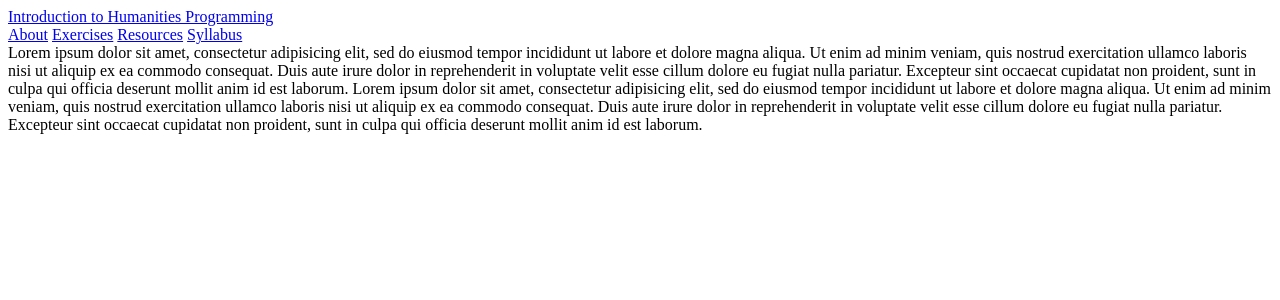
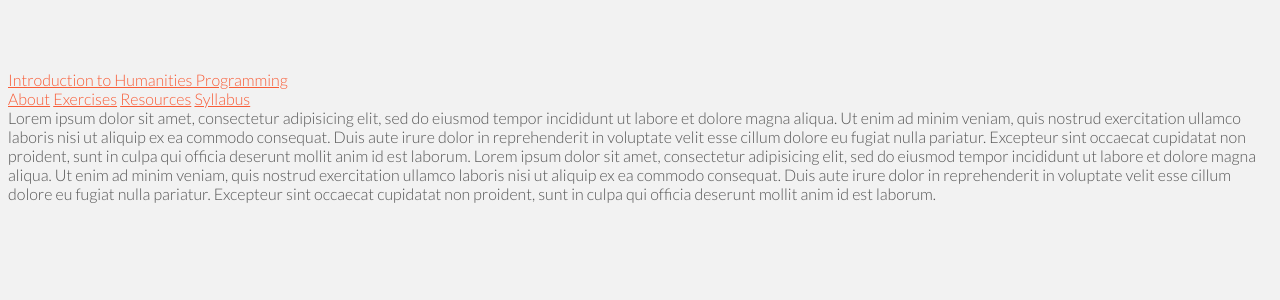
Before and after one commit to humanitiesprogramming/humanitiesprogramming.github.io, a Jekyll site: the page built from index.html, in a window 1280 px wide. Shown: the top 300 px of the page. Built offline with Jekyll 4.4.1, drawn with Linux system fonts in a browser that asks for light colours.

Commit message:
Update baseurl

```diff
--- a/_includes/head.html
+++ b/_includes/head.html
@@ -5,7 +5,7 @@
   <meta name="viewport" content="width=device-width">
   <meta name="description" content="{{ site.description }}">
   <link rel="canonical" href="{{ page.url | replace:'index.html','' | prepend: site.baseurl | prepend: site.url }}">
-  <!--<link rel="stylesheet" href="{{ "css/main.css" | prepend: site.baseurl }}"> -->
-  <link rel="stylesheet" href="{{ "css/syntax.css" | prepend: site.baseurl }}">
-  <link rel="stylesheet" href="{{ "assets/css/main.css" | prepend: site.baseurl }}">
+  <!--<link rel="stylesheet" href="{{ "/css/main.css" | prepend: site.baseurl }}"> -->
+  <link rel="stylesheet" href="{{ "/css/syntax.css" | prepend: site.baseurl }}">
+  <link rel="stylesheet" href="{{ "/assets/css/main.css" | prepend: site.baseurl }}">
 </head>
```
